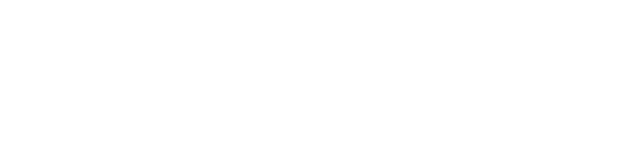
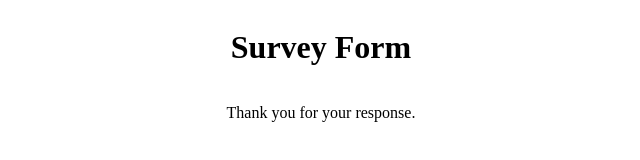
Before and after one commit to mhjarvis/free-code-camp-projects, a plain HTML site: page survey_form/index.html in a window 1280 px wide. Shown: the whole page, without its empty margins (319-959 px from the left). Drawn offline with Linux system fonts and the light colour scheme.

Commit message:
Add title/description

```diff
--- a/survey_form/index.html
+++ b/survey_form/index.html
@@ -8,6 +8,7 @@
     <title>Survey Form</title>
 </head>
 <body>
-
+    <h1 id="title">Survey Form</h1>
+    <p class="description">Thank you for your response.</p>
 </body>
 </html>
```
